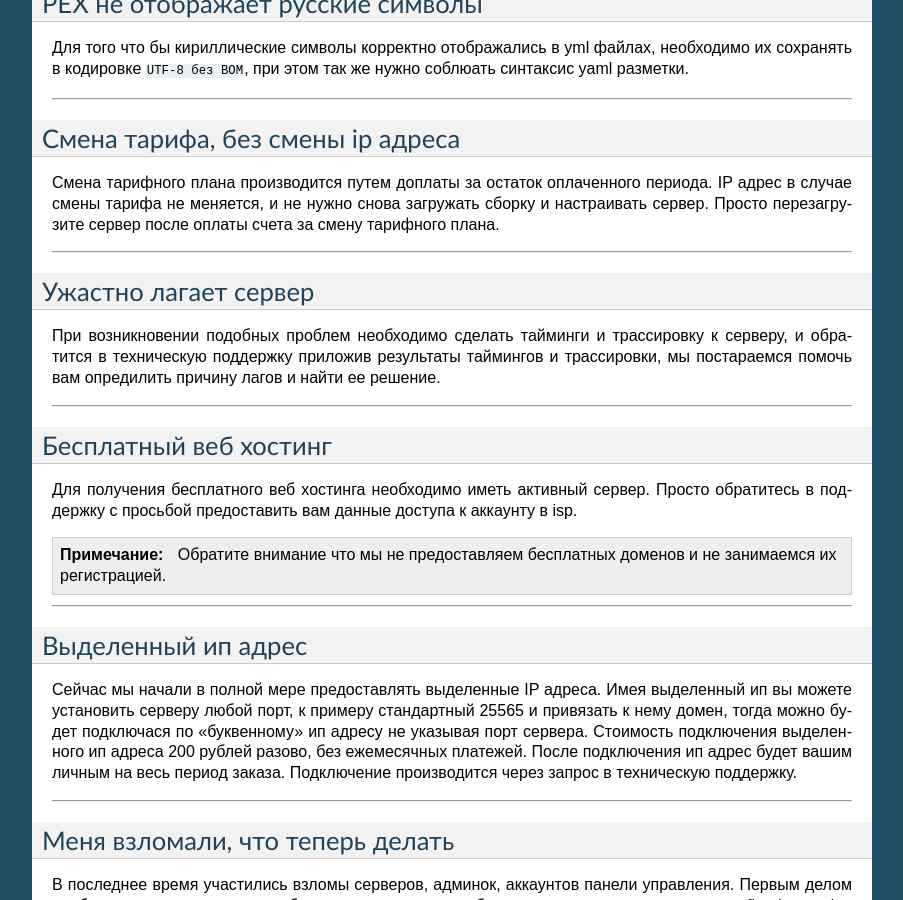
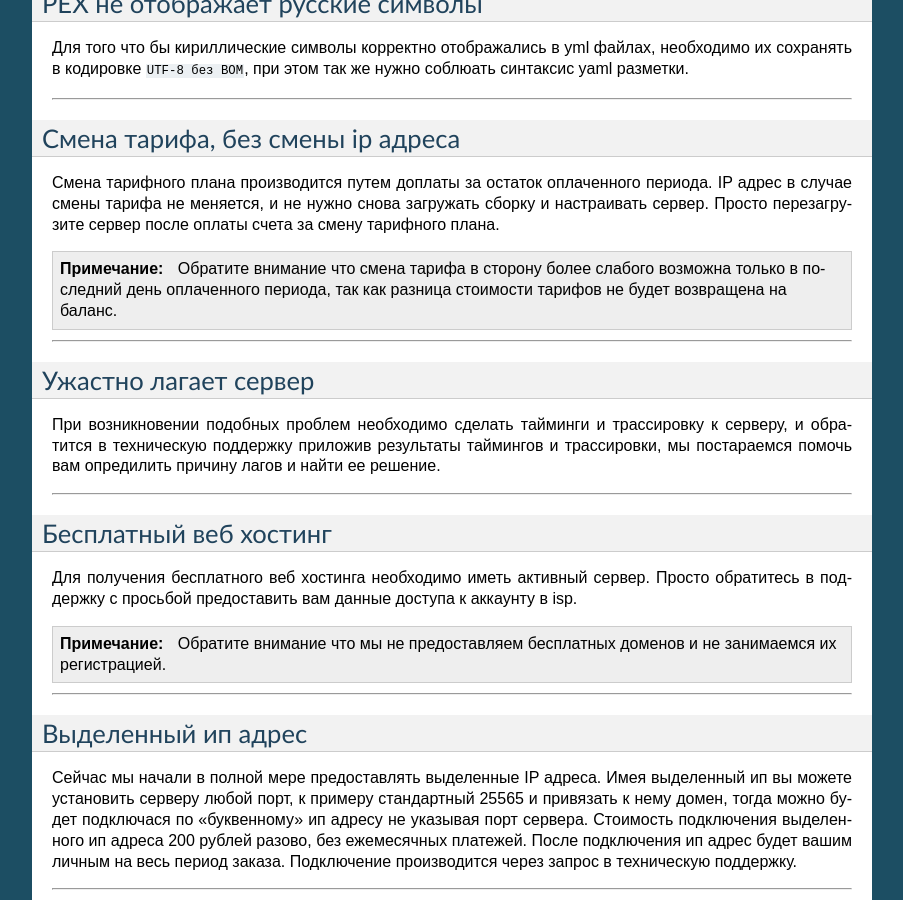
Before and after one commit to h1kkan/gamehost-wiki, a Sphinx documentation site: the page built from docs/faq.rst, in a window 1280 px wide and 900 px high, scrolled down 1881 px. Shown: the whole window, without its empty margins (198-1101 px from the left). Built offline with Sphinx 7.4.7, drawn with Linux system fonts in a browser that asks for light colours.

Commit message:
Update faq.rst

```diff
--- a/docs/faq.rst
+++ b/docs/faq.rst
@@ -73,6 +73,7 @@ PEX не отображает русские символы
 """""""""""""""""""""""""""""""""
 Смена тарифного плана производится путем доплаты за остаток оплаченного периода. IP адрес в случае смены тарифа не меняется, и не нужно снова загружать сборку и настраивать сервер. Просто перезагрузите сервер после оплаты счета за смену тарифного плана.
 
+.. note:: Обратите внимание что смена тарифа в сторону более слабого возможна только в последний день оплаченного периода, так как разница стоимости тарифов не будет возвращена на баланс.
 --------------------
 
 Ужастно лагает сервер
```
